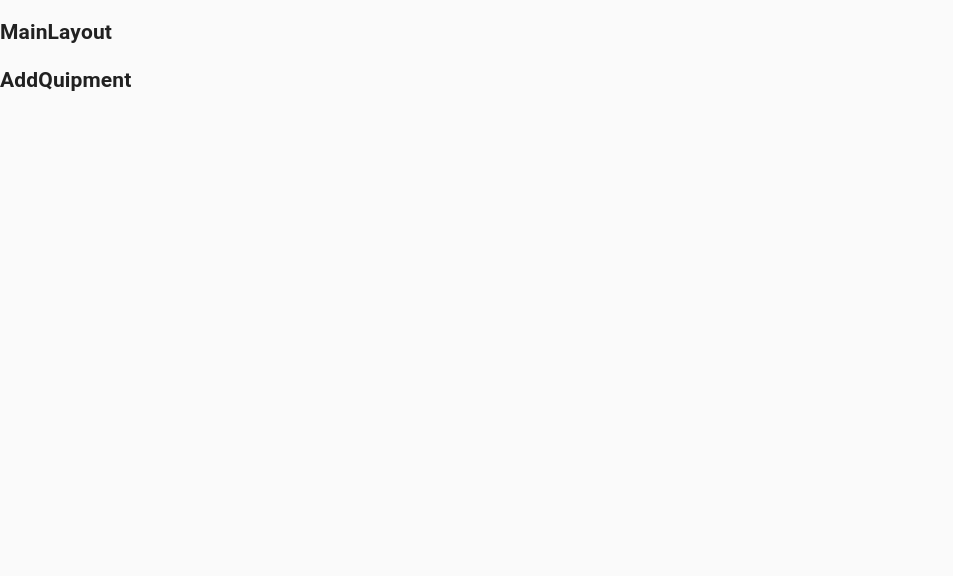
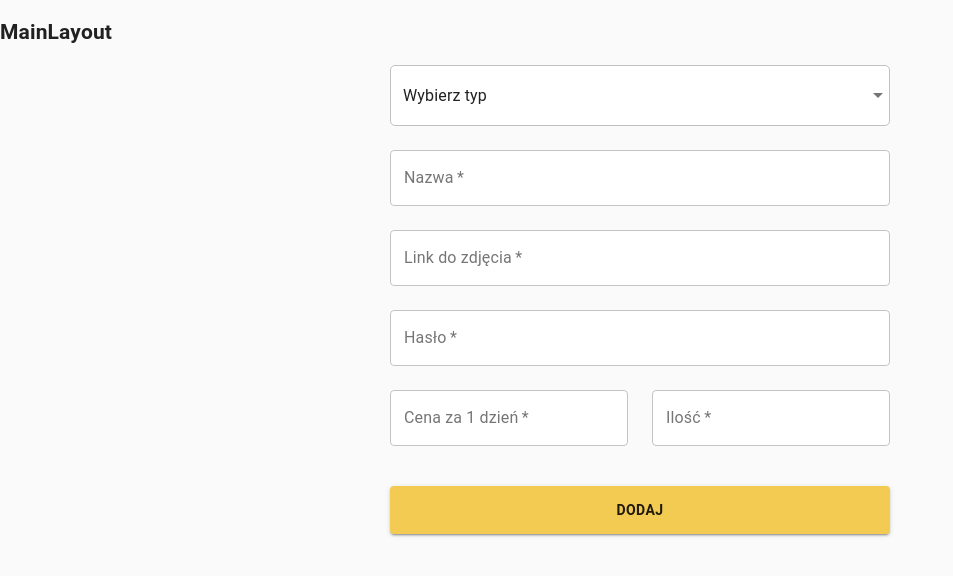
Before and after one commit to agnieszka-f/rental-sun-equipment, a React (Create React App) app: page /add-quipment in a window 1280 px wide. Shown: the top 576 px of the page, without its empty margins (0-953 px from the left). Built offline with nearby package versions, Linux system fonts and the light colour scheme.

Commit message:
add AddQuipment component

```diff
--- a/src/components/views/AddQuipment/AddQuipment.js
+++ b/src/components/views/AddQuipment/AddQuipment.js
@@ -1,19 +1,72 @@
 import React from 'react';
 import PropTypes from 'prop-types';
-
-import clsx from 'clsx';
-
+import Grid from '@material-ui/core/Grid';
+import Button from '@material-ui/core/Button';
+import {useStyles, StyledTextField, BootstrapInput} from '../Form.theme.js';
+import MenuItem from '@material-ui/core/MenuItem';
+import Select from '@material-ui/core/Select';
 // import { connect } from 'react-redux';
 // import { reduxSelector, reduxActionCreator } from '../../../redux/exampleRedux.js';
 
-import styles from './AddQuipment.module.scss';
+const Component = ({className, children}) => {
 
-const Component = ({className, children}) => (
-  <div className={clsx(className, styles.root)}>
-    <h2>AddQuipment</h2>
-    {children}
-  </div>
-);
+  const classes = useStyles();
+  const [fields, setFields] = React.useState({});
+  const [option, setOption] = React.useState('typ');
+
+  const fieldChange = function(e){
+    setFields({...fields, [e.target.id]: e.target.value});
+  };
+  const handleChangeOption = (event) => {
+    setOption(event.target.value);
+  };
+  const handleSubmit = () => {
+    console.log('click buttom submit');
+  };
+  return(
+    <div className={classes.root}>
+      <form onSubmit={()=>handleSubmit()}>
+        <Grid container spacing={3}>
+          <Grid item xs={12}>
+            <Select
+              labelId="option"
+              id="option"
+              value={option}
+              onChange={handleChangeOption}
+              fullWidth
+              input={<BootstrapInput />}
+            >
+              <MenuItem value={'typ'} disabled>Wybierz typ</MenuItem>
+              <MenuItem value={'towel'} >Ręcznik</MenuItem>
+              <MenuItem value={'umbrella'} >Parasol</MenuItem>
+              <MenuItem value={'sunbed'}>Leżak</MenuItem>
+              <MenuItem value={'screen'} >Parawan</MenuItem>
+            </Select>
+
+          </Grid>
+          <Grid item xs={12}>
+            <StyledTextField  onChange={(e) => fieldChange(e)} id="name" label="Nazwa" variant="outlined"  required fullWidth/>
+          </Grid>
+          <Grid item xs={12}>
+            <StyledTextField  onChange={(e) => fieldChange(e)} id="link" label="Link do zdjęcia" variant="outlined" required fullWidth/>
+          </Grid>
+          <Grid item xs={12}>
+            <StyledTextField  onChange={(e) => fieldChange(e)} id="password" label="Hasło" variant="outlined" required fullWidth/>
+          </Grid>
+          <Grid item xs={12} sm={6}>
+            <StyledTextField  onChange={(e) => fieldChange(e)} id="price" label="Cena za 1 dzień" variant="outlined" required fullWidth />
+          </Grid>
+          <Grid item xs={12} sm={6}>
+            <StyledTextField  onChange={(e) => fieldChange(e)} id="amount" label="Ilość" variant="outlined" required fullWidth />
+          </Grid>
+          <Grid item container xs={12} >
+            <Button className={classes.buttonSubmit} variant="contained" color="primary" type='submit' fullWidth>Dodaj</Button>
+          </Grid>
+        </Grid>
+      </form>
+    </div>
+  );
+};
 
 Component.propTypes = {
   children: PropTypes.node,
--- a/src/components/views/Register/Register.theme.js
+++ b/src/components/views/Form.theme.js
@@ -1,5 +1,5 @@
 /* eslint-disable linebreak-style */
-
+import InputBase from '@material-ui/core/InputBase';
 import { makeStyles, withStyles} from '@material-ui/core/styles';
 import TextField from '@material-ui/core/TextField';
 
@@ -34,3 +34,15 @@ export const StyledTextField = withStyles((theme) => ({
     },
   },
 }))(TextField);
+
+
+export const BootstrapInput = withStyles((theme) => ({
+  input: {
+    backgroundColor: theme.palette.background.paper,
+    border: '1px solid silver',
+    borderRadius: 5,
+    fontSize: 16,
+    padding: '20px 26px 20px 12px',
+    transition: theme.transitions.create(['border-color']),
+  },
+}))(InputBase);
--- a/src/components/views/Login/Login.js
+++ b/src/components/views/Login/Login.js
@@ -2,7 +2,7 @@ import React from 'react';
 import PropTypes from 'prop-types';
 import Grid from '@material-ui/core/Grid';
 import Button from '@material-ui/core/Button';
-import {useStyles, StyledTextField} from '../Register/Register.theme.js';
+import {useStyles, StyledTextField} from '../Form.theme.js';
 // import { connect } from 'react-redux';
 // import { reduxSelector, reduxActionCreator } from '../../../redux/exampleRedux.js';
 
--- a/src/components/views/Register/Register.js
+++ b/src/components/views/Register/Register.js
@@ -2,7 +2,7 @@ import React from 'react';
 import PropTypes from 'prop-types';
 import Grid from '@material-ui/core/Grid';
 import Button from '@material-ui/core/Button';
-import {useStyles, StyledTextField} from './Register.theme.js';
+import {useStyles, StyledTextField} from '../Form.theme.js';
 // import { connect } from 'react-redux';
 // import { reduxSelector, reduxActionCreator } from '../../../redux/exampleRedux.js';
 
```
